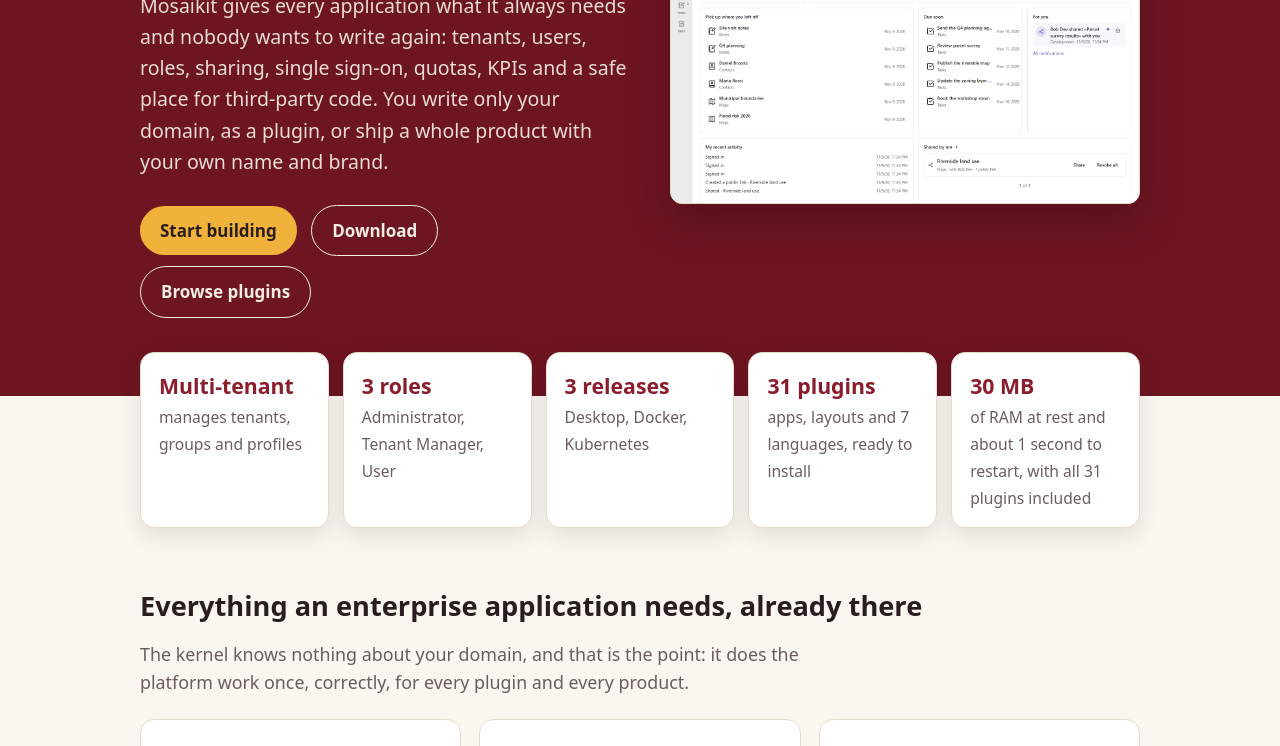
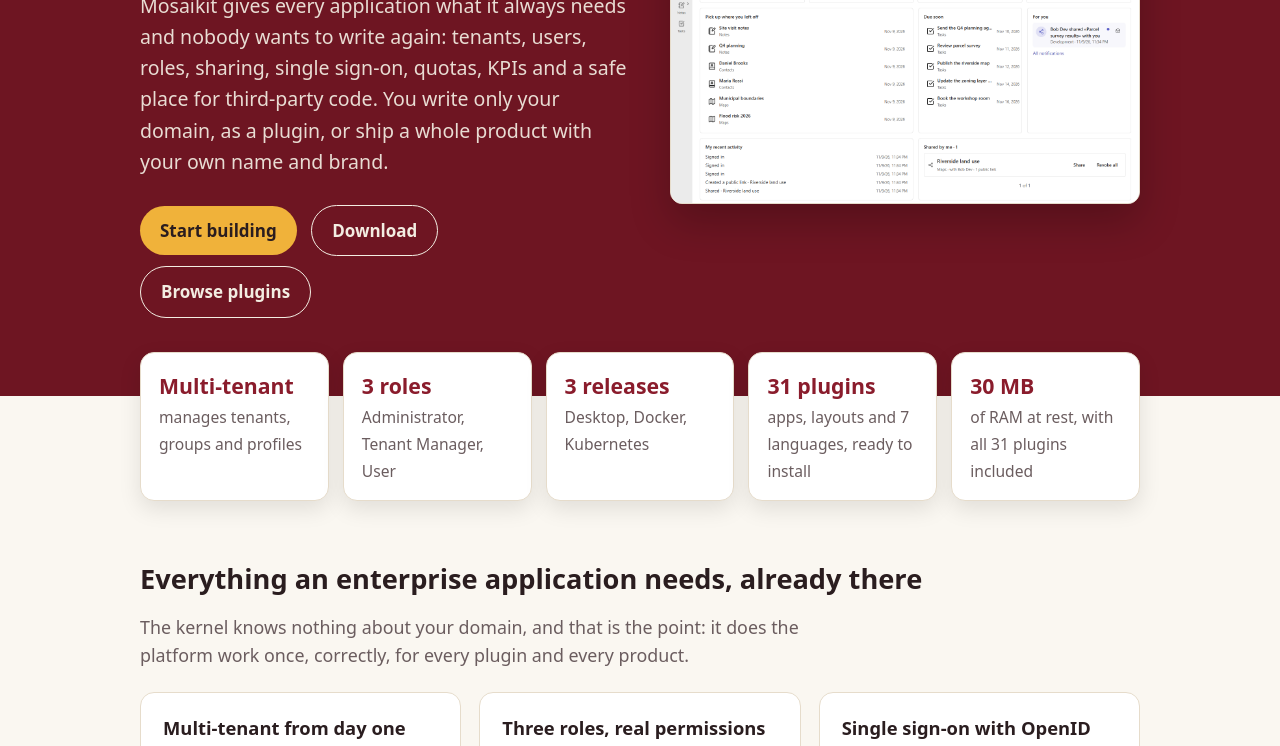
Before and after one commit to mosaikit/mosaikit.github.io, a plain HTML site: page index.html in a window 1280 px wide. Shown: the part 354-1100 px from the top of the page. Drawn offline with Linux system fonts and the light colour scheme.

Commit message:
Home: the start time leaves the first card
Co-Authored-By: Claude Sonnet 5.5 <noreply@anthropic.com>

```diff
--- a/index.html
+++ b/index.html
@@ -42,7 +42,7 @@
     <li><strong>3 roles</strong><span>Administrator, Tenant Manager, User</span></li>
     <li><strong>3 releases</strong><span>Desktop, Docker, Kubernetes</span></li>
     <li><strong>31 plugins</strong><span>apps, layouts and 7 languages, ready to install</span></li>
-    <li><strong>30 MB</strong><span>of RAM at rest and about 1 second to restart, with all 31 plugins included</span></li>
+    <li><strong>30 MB</strong><span>of RAM at rest, with all 31 plugins included</span></li>
   </ul>
 
   <section>
```
